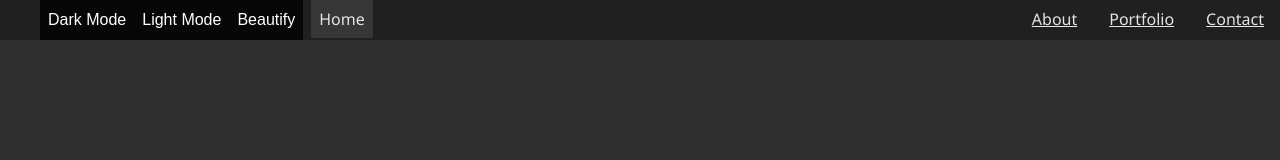
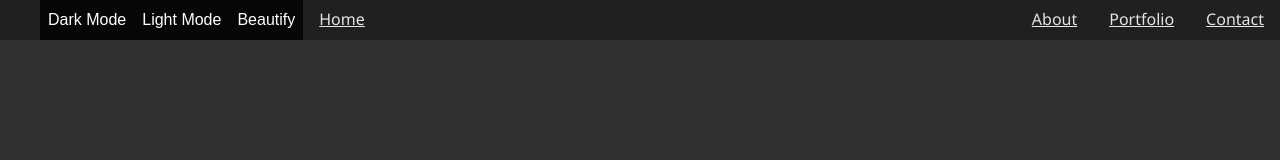
Before and after one commit to MrDoughnuthead/portfolio, a plain HTML site: page about.html in a window 1280 px wide. Shown: the top 160 px of the page. Drawn offline with Linux system fonts and the light colour scheme.

Commit message:
Home Button Fix

```diff
--- a/about.html
+++ b/about.html
@@ -22,7 +22,7 @@
             <button style="float:left;" onclick="swapStyle('css/darkstyle.css')">Dark Mode</button>
             <button style="float:left;"onclick="swapStyle('css/stylesheet.css')">Light Mode</button>
             <button style="float:left;"onclick="epic()">Beautify</button>
-            <li><a class="current">Home</a></li>
+            <li><a href="portfolio.html">Home</a></li>
             <li style="float:right;"><a href="contact.html">Contact</li></a>
             <li style="float:right;"><a href="portfolio.html">Portfolio</li></a>
             <li style="float:right;"><a href="about.html">About</li></a>
```
Also changed, not shown: index.html (+1 -1 lines), modelAxBass.html (+1 -1 lines), modelGill.html (+1 -1 lines), modelShip.html (+1 -1 lines), modelSolgaleo.html (+1 -1 lines), portfolio.html (+1 -1 lines).
